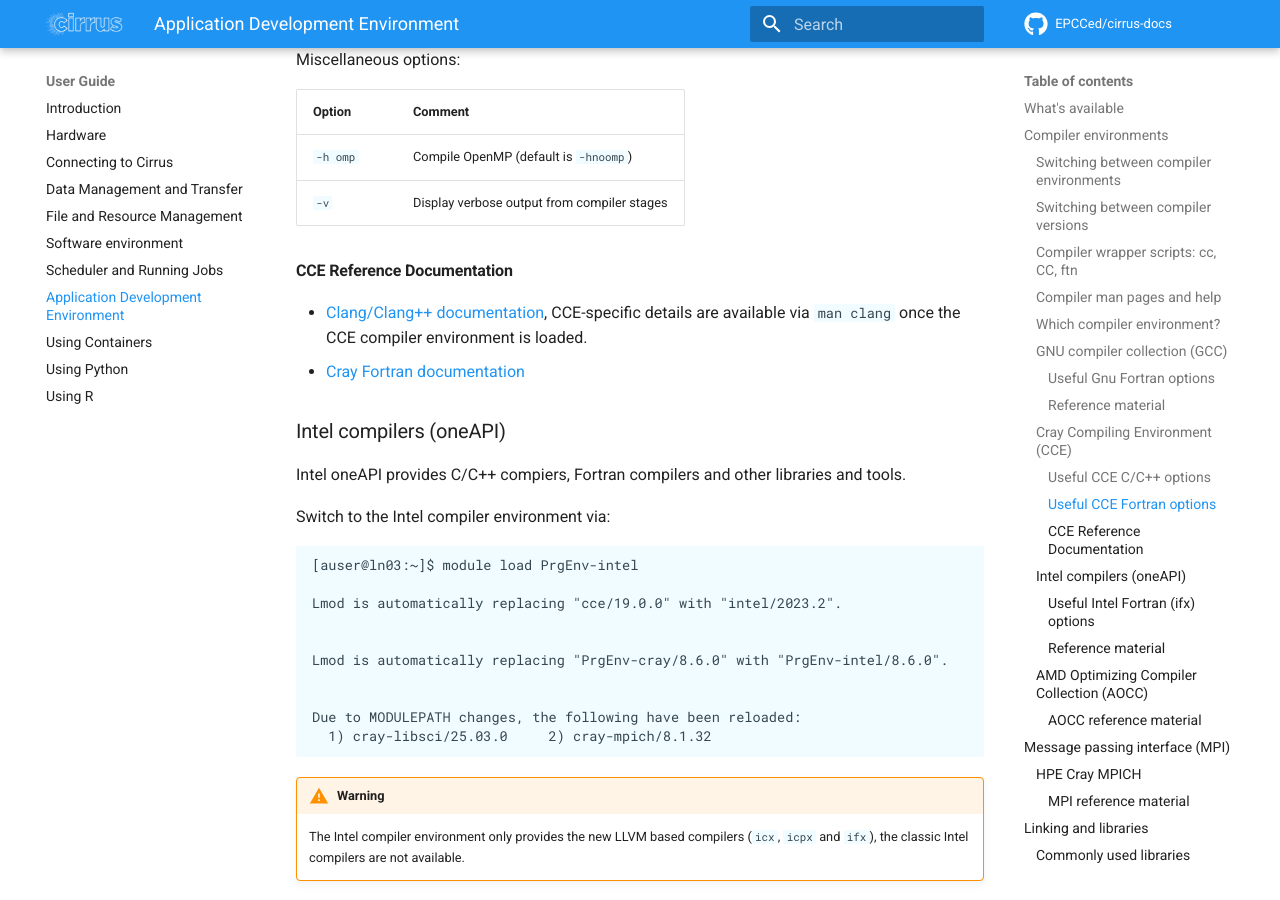
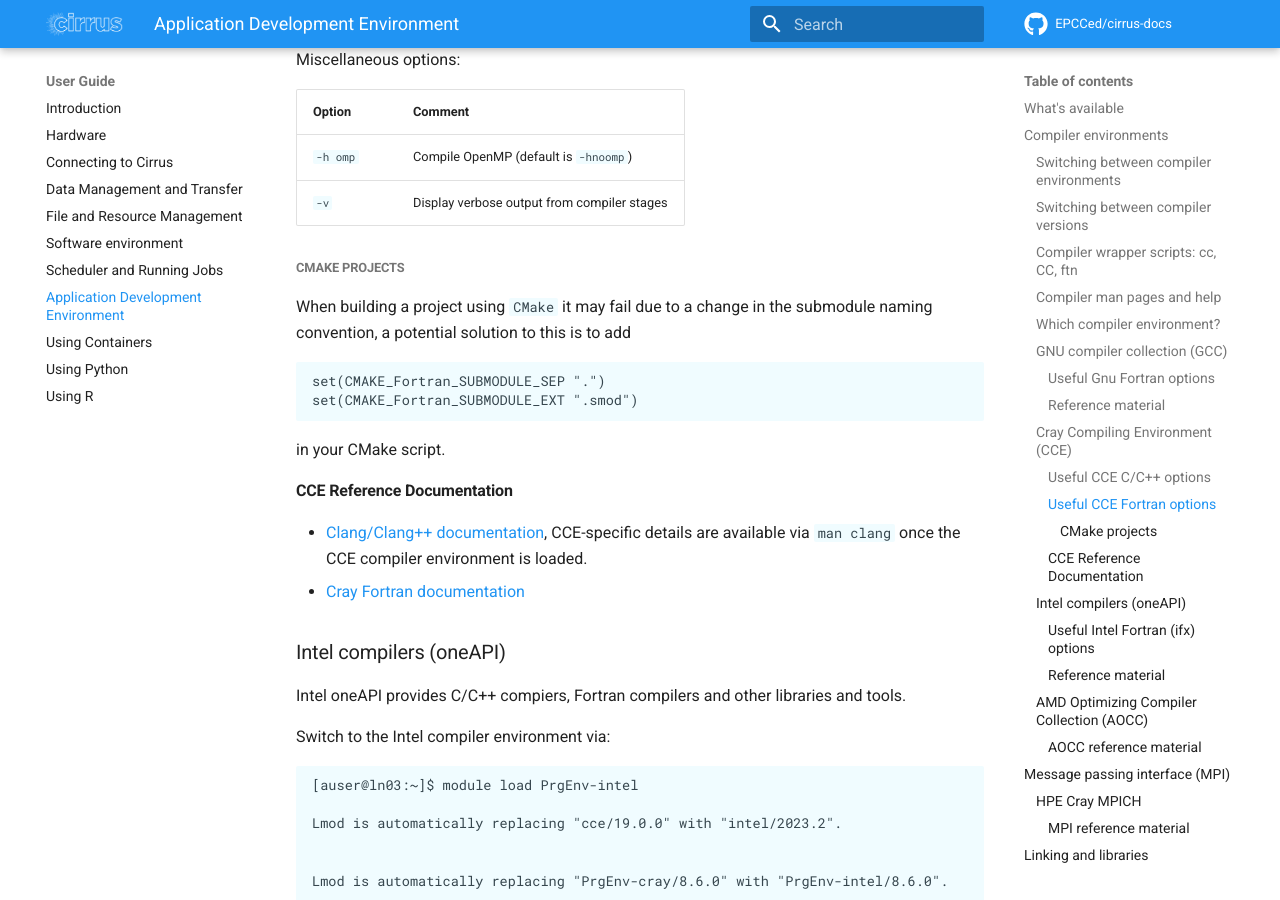
Before and after one commit to EPCCed/cirrus-docs, an MkDocs documentation site: the page built from docs/user-guide/development.md, in a window 1280 px wide and 900 px high, scrolled down 9799 px. Built offline with MkDocs 1.6.1 and Material for MkDocs 9.7.7, drawn with Linux system fonts in a browser that asks for light colours; comment, search, counter and statistics services are not loaded.

Commit message:
Add solution to CrayFTN/cmake naming conventions

````diff
--- a/docs/user-guide/development.md
+++ b/docs/user-guide/development.md
@@ -461,6 +461,15 @@
 | `-h omp` | Compile OpenMP (default is `-hnoomp`)                  |
 | `-v` | Display verbose output from compiler stages                |
 
+##### CMake projects
+
+When building a project using `CMake` it may fail due to a change in the submodule naming convention, a potential solution to this is to add
+```
+set(CMAKE_Fortran_SUBMODULE_SEP ".")
+set(CMAKE_Fortran_SUBMODULE_EXT ".smod")
+```
+in your CMake script.
+
 #### CCE Reference Documentation
 
 * [Clang/Clang++ documentation](https://clang.llvm.org/docs/UsersManual.html), CCE-specific
````
